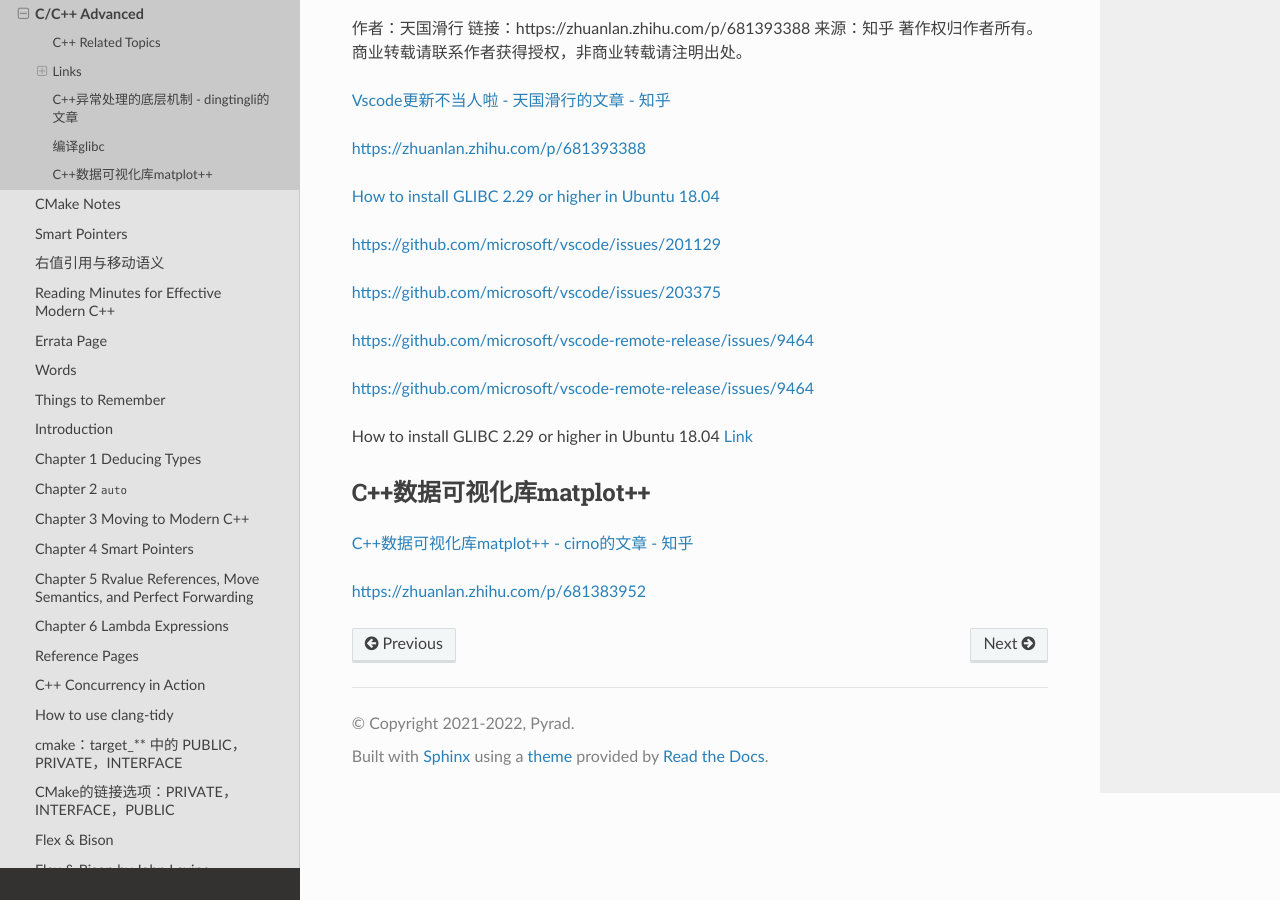
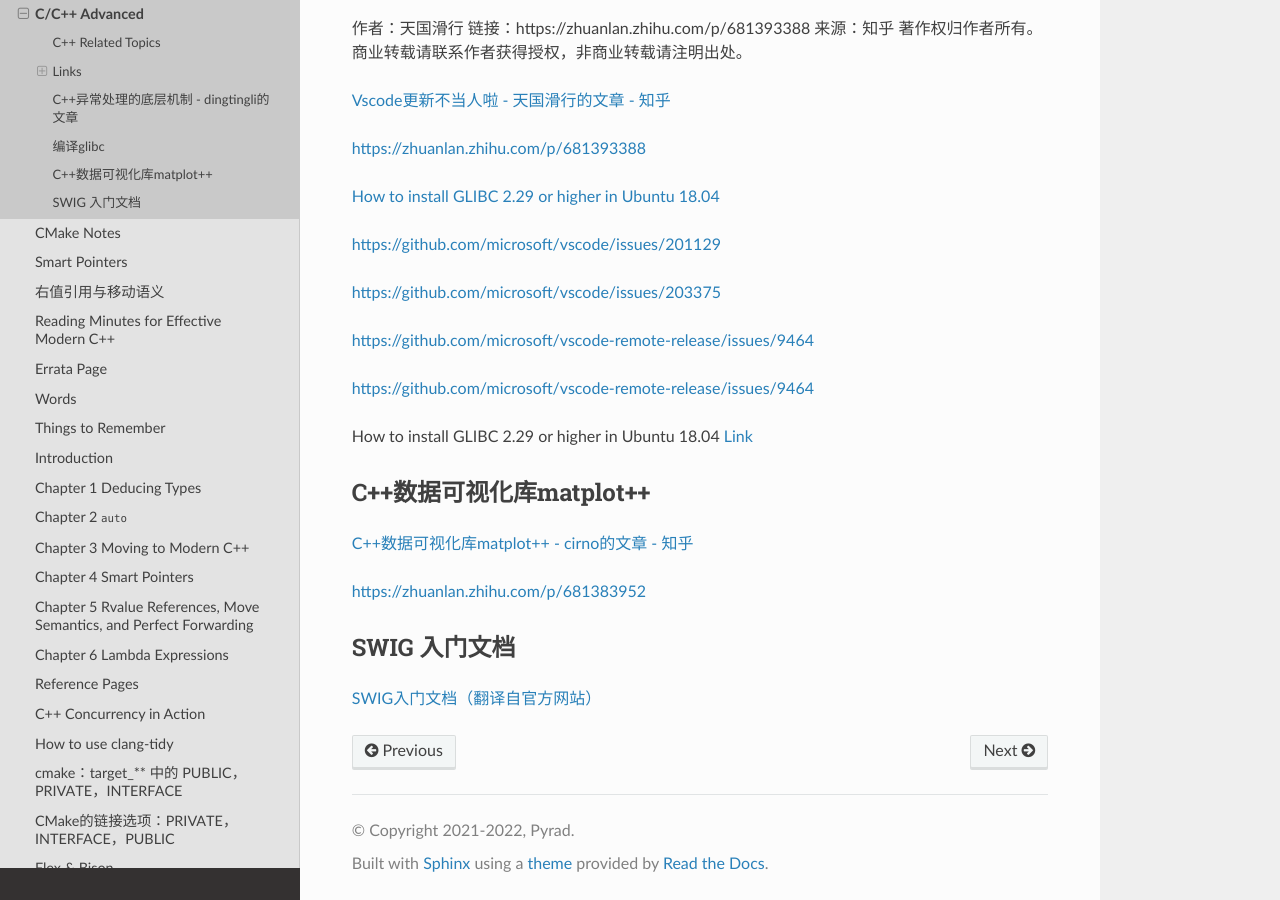
Before and after one commit to Pyrad/pyradnotes, a Sphinx documentation site: the page built from source/CPP/CppAdvanced.md, in a window 1280 px wide and 900 px high, scrolled down 5331 px. Built offline with Sphinx 7.4.7 and the Read the Docs theme 2.0.0, drawn with Linux system fonts in a browser that asks for light colours.

Commit message:
CPP Introduction to SWIG

```diff
--- a/source/CPP/CppAdvanced.md
+++ b/source/CPP/CppAdvanced.md
@@ -263,3 +263,8 @@ How to install GLIBC 2.29 or higher in Ubuntu 18.04 [Link](https://stackoverflow
 [C++数据可视化库matplot++ - cirno的文章 - 知乎](https://zhuanlan.zhihu.com/p/681383952)
 
 [https://zhuanlan.zhihu.com/p/681383952](https://zhuanlan.zhihu.com/p/681383952)
+
+
+## SWIG 入门文档
+
+[SWIG入门文档（翻译自官方网站）](https://blog.csdn.net/weixin_39445116/article/details/110873807)
```
